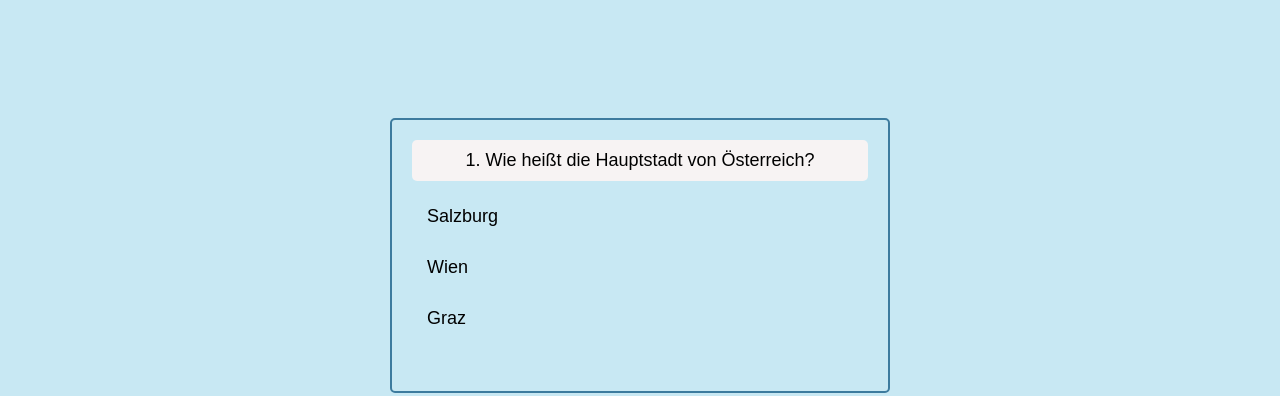
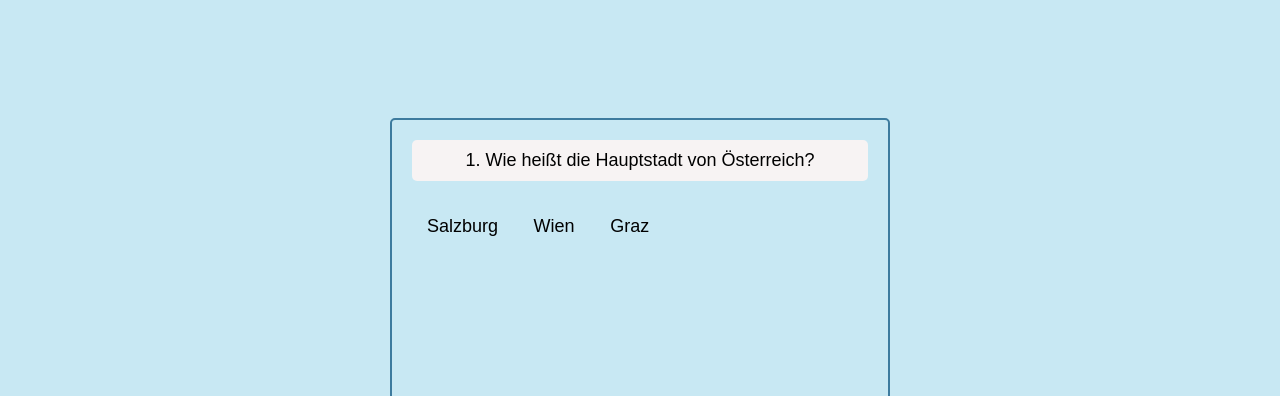
Before and after one commit to MatthiasPaulRaus/deutsch-quiz-d-a-ch, a plain HTML site: page index.html in a window 1280 px wide. Shown: the part 599-995 px from the top of the page. Drawn offline with Linux system fonts and the light colour scheme.

Commit message:
Update index.html

```diff
--- a/index.html
+++ b/index.html
@@ -38,17 +38,18 @@ margin-right:auto;
 /* Style the tab */
 .tab
 {
-
+  float:left;
   border: none;
   margin: 10px;
   height: 180px;
+  font-seize:18px;
 
 }
 
 /* Style the buttons inside the tab */
 .tab button
 {
-  display: block;
+  display: inline-block;
   background-color: inherit;
   border-radius: 5px;
   color: black;
@@ -60,20 +61,7 @@ margin-right:auto;
   font-size: 18px;
 }
 
-.tablinks
-{
-  display: inline-block;
-  background-color: inherit;
-  border-radius: 5px;
-  color: black;
-  padding: 15px ;
-  border: none;
-  outline: none;
-  text-align: center;
-  cursor: pointer;
-  font-size: 24px;
 
-}
 
 
 /* Change background color of buttons on hover */
@@ -91,7 +79,7 @@ margin-right:auto;
 
 /* Style the tab content */
 .tabcontent
-{
+{float:right;
   text-align: center;
   border-radius: 5px;
   border: none;
@@ -103,6 +91,8 @@ font-size:20px;
 }
 .right{
   float:right;
+  width:100px;
+  display:inline;
   padding: 10px;
   color:white;
   background-color: green;
@@ -111,6 +101,8 @@ font-size:20px;
 }
 .wrong{
   float:right;
+  width:100px;
+  display:inline;
   padding: 10px;
   color:white;
   background-color: tomato;
```
